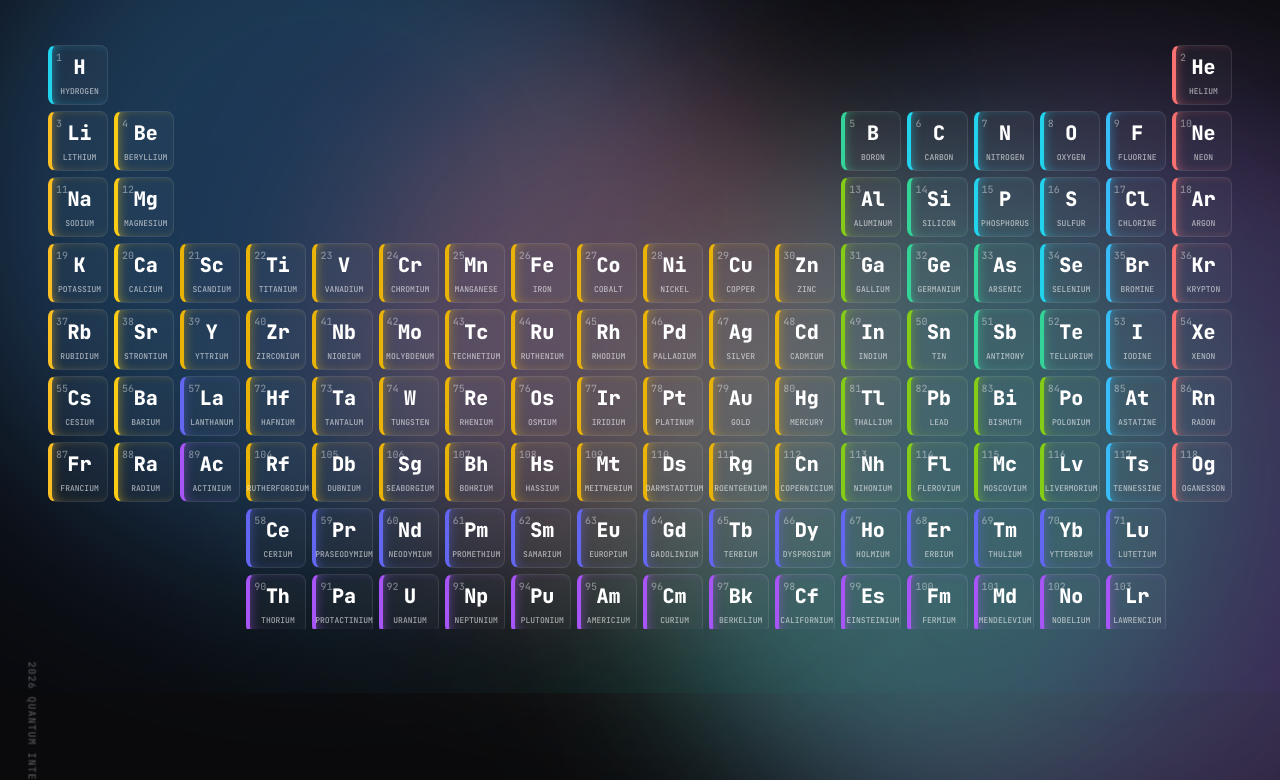
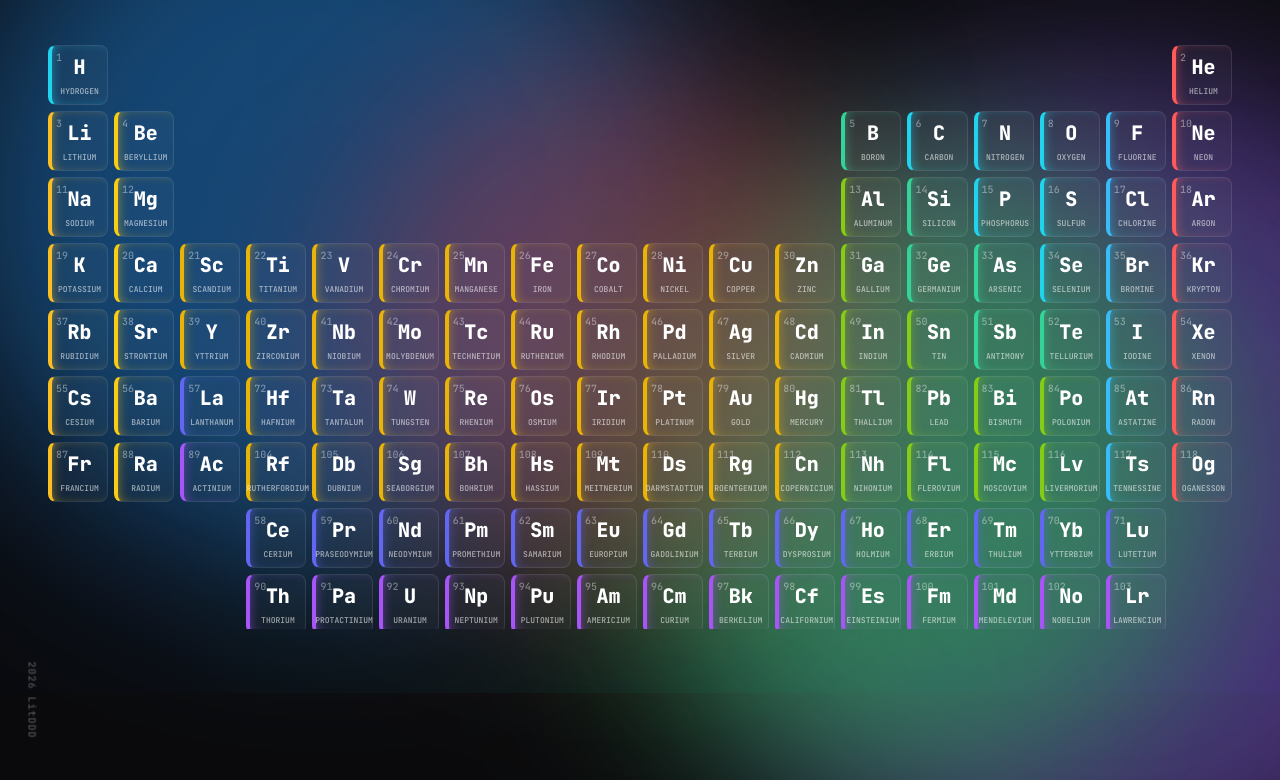
Before and after one commit to LitDDD/periodic-table, a plain HTML site: page index.html in a window 1280 px wide. Shown: the part 111-891 px from the top of the page. Drawn offline with nearby package versions, Linux system fonts and the light colour scheme.

Commit message:
Update index.html to v1.0.0.002
界面优化

```diff
--- a/index.html
+++ b/index.html
@@ -3,7 +3,7 @@
 <head>
     <meta charset="UTF-8">
     <meta name="viewport" content="width=device-width, initial-scale=1.0">
-    <title>流体元素周期表 - Fixed Edition</title>
+    <title>流体元素周期表 1.0.0.002</title>
     <script src="https://cdn.tailwindcss.com"></script>
     <script src="https://unpkg.com/vue@3/dist/vue.global.js"></script>
     <style>
@@ -18,9 +18,21 @@
             background-color: var(--bg-dark);
             font-family: 'JetBrains Mono', monospace;
             color: white;
-            overflow: hidden;
+            overflow: hidden; /* 保持body无滚动条 */
             perspective: 1000px;
         }
+
+        /* ========== 新增：全局隐藏滚动条 ========== */
+        * {
+            scrollbar-width: none; /* 火狐浏览器隐藏滚动条 */
+        }
+        /* Webkit内核浏览器（Chrome/Safari/Edge）隐藏滚动条 */
+        *::-webkit-scrollbar {
+            display: none !important; /* 强制隐藏滚动条 */
+            width: 0 !important;
+            height: 0 !important;
+        }
+        /* ========== 滚动条隐藏结束 ========== */
 
         /* 恢复原版好看的3D气态背景 */
         .gas-cloud {
@@ -38,28 +50,28 @@
         .gas-cloud:nth-child(1) {
             width: 700px;
             height: 700px;
-            background: rgba(66, 153, 225, 0.6);
+            background: rgba(33, 148, 242, 0.838);
             top: -10%;
             left: -10%;
         }
         .gas-cloud:nth-child(2) {
             width: 800px;
             height: 800px;
-            background: rgba(159, 122, 234, 0.6);
+            background: rgba(148, 95, 255, 0.833);
             bottom: -20%;
             right: -10%;
         }
         .gas-cloud:nth-child(3) {
             width: 600px;
             height: 600px;
-            background: rgba(52, 211, 153, 0.6);
+            background: rgba(20, 230, 52, 0.815);
             top: 30%;
             left: 40%;
         }
         .gas-cloud:nth-child(4) {
             width: 500px;
             height: 500px;
-            background: rgba(248, 113, 113, 0.6);
+            background: rgba(236, 44, 44, 0.724);
             bottom: 20%;
             left: 20%;
         }
@@ -135,7 +147,7 @@
         }
 
         /* 元素分类颜色 */
-        .noble-gas { border-left: 4px solid #f87171; box-shadow: inset 5px 0 15px -10px #f87171; }
+        .noble-gas { border-left: 4px solid #ff5a5a; box-shadow: inset 5px 0 15px -10px #ff5a5a; }
         .alkali { border-left: 4px solid #fbbf24; box-shadow: inset 5px 0 15px -10px #fbbf24; }
         .alkaline-earth { border-left: 4px solid #facc15; box-shadow: inset 5px 0 15px -10px #facc15; }
         .transition-metal { border-left: 4px solid #eab308; box-shadow: inset 5px 0 15px -10px #eab308; }
@@ -337,7 +349,7 @@
     </transition>
 
     <div class="fixed bottom-6 left-8 text-[10px] tracking-widest opacity-30 rotate-90 origin-left">
-        2026 QUANTUM INTERFACE - Fixed Edition
+        2026 LitDDD
     </div>
 </div>
 
@@ -535,22 +547,5 @@
         }
     }).mount('#app');
 </script>
-
-<style>
-    /* 滚动条美化 */
-    ::-webkit-scrollbar {
-        width: 6px;
-        height: 6px;
-    }
-    ::-webkit-scrollbar-thumb {
-        background: rgba(255,255,255,0.2);
-        border-radius: 3px;
-    }
-    ::-webkit-scrollbar-track {
-        background: rgba(0,0,0,0.1);
-        border-radius: 3px;
-    }
-</style>
-
 </body>
 </html>
```
